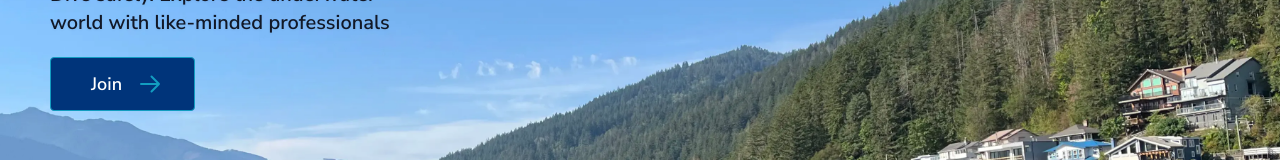
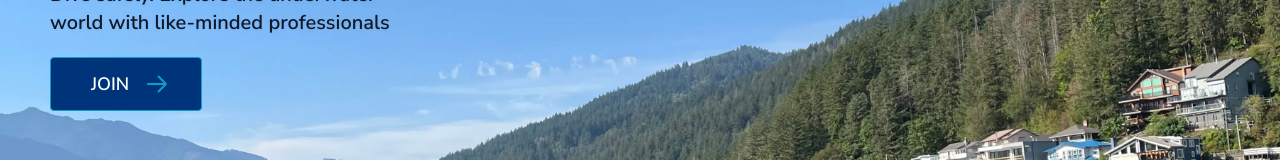
Before and after one commit to RozaliiaRusskikh/ocean-buddies, a Next.js app: page / in a window 1280 px wide. Shown: the part 279-439 px from the top of the page. Built offline with nearby package versions, Linux system fonts and the light colour scheme.

Commit message:
Small changes

```diff
--- a/app/(site)/components/Button.tsx
+++ b/app/(site)/components/Button.tsx
@@ -44,7 +44,7 @@ export function Button({
       >
         <Text
           size="button"
-          className="transition-transform duration-200 group-hover:-translate-x-1"
+          className="transition-transform duration-200 group-hover:-translate-x-1 uppercase"
         >
           {children}
         </Text>
--- a/app/(site)/components/Search.tsx
+++ b/app/(site)/components/Search.tsx
@@ -7,6 +7,7 @@ const Search: React.FC = () => {
       <Image
         src={image}
         alt="rocks"
+        priority={true}
         className="absolute bottom-[50%] lg:right-[40%]"
       />
     </div>
```
Also changed, not shown: 1 other file (tests, documents, lock files or other folders).
